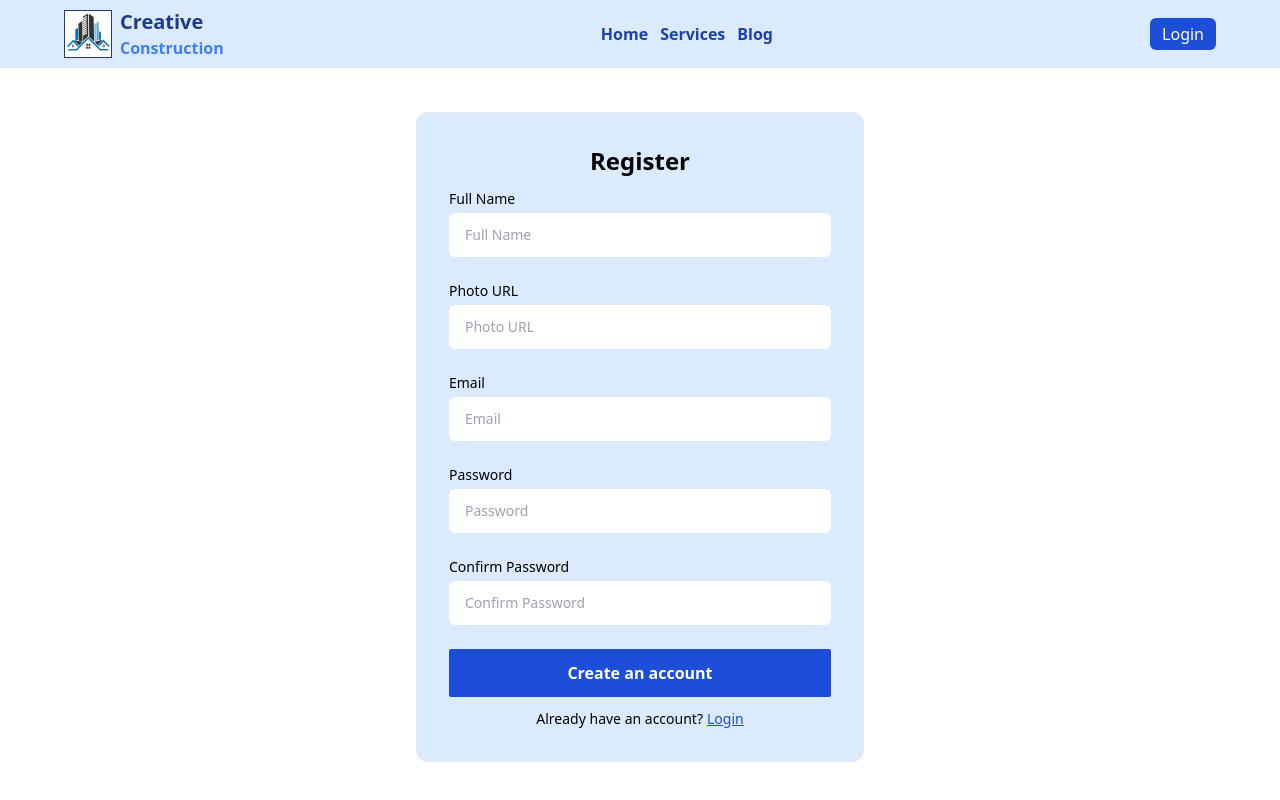
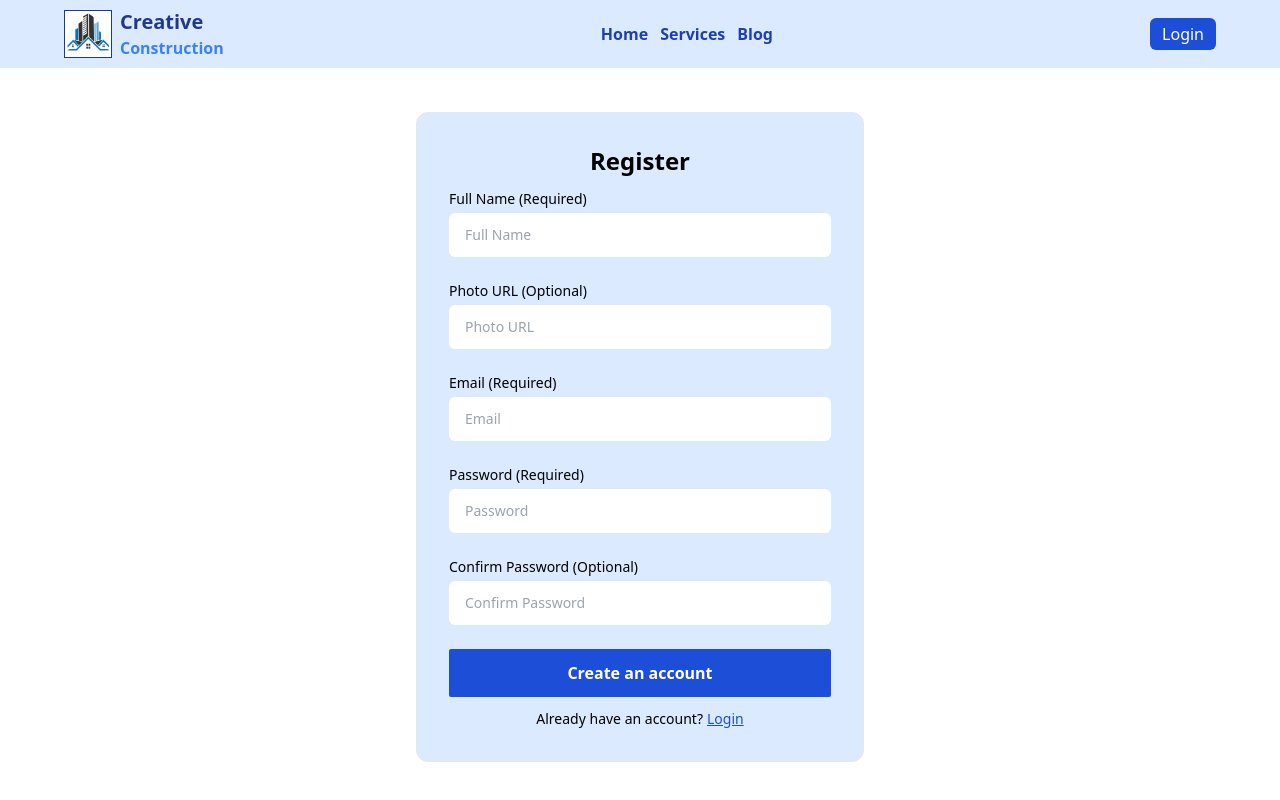
Before and after one commit to md-shamim-sarker/creative-construction-client, a React (Create React App) app: page /registration in a window 1280 px wide. Shown: the top 800 px of the page. Built offline with nearby package versions, Linux system fonts and the light colour scheme; no server answers.

Commit message:
registration form issue fix

```diff
--- a/src/pages/Registration.js
+++ b/src/pages/Registration.js
@@ -51,27 +51,27 @@ const Registration = () => {
                 <form onSubmit={onSubmitHandler} className="space-y-6 ng-untouched ng-pristine ng-valid" data-bitwarden-watching="1">
 
                     <div className="space-y-1 text-sm">
-                        <label htmlFor="fullName" className="block">Full Name</label>
-                        <input type="text" name="fullName" placeholder="Full Name" className="w-full px-4 py-3 rounded-md" />
+                        <label htmlFor="fullName" className="block">Full Name (Required)</label>
+                        <input type="text" name="fullName" placeholder="Full Name" className="w-full px-4 py-3 rounded-md" required />
                     </div>
 
                     <div className="space-y-1 text-sm">
-                        <label htmlFor="photoURL" className="block">Photo URL</label>
+                        <label htmlFor="photoURL" className="block">Photo URL (Optional)</label>
                         <input type="text" name="photoURL" placeholder="Photo URL" className="w-full px-4 py-3 rounded-md" />
                     </div>
 
                     <div className="space-y-1 text-sm">
-                        <label htmlFor="email" className="block">Email</label>
-                        <input type="email" name="email" placeholder="Email" className="w-full px-4 py-3 rounded-md" />
+                        <label htmlFor="email" className="block">Email (Required)</label>
+                        <input type="email" name="email" placeholder="Email" className="w-full px-4 py-3 rounded-md" required />
                     </div>
 
                     <div className="space-y-1 text-sm">
-                        <label htmlFor="password" className="block">Password</label>
-                        <input type="password" name="password" placeholder="Password" className="w-full px-4 py-3 rounded-md" />
+                        <label htmlFor="password" className="block">Password (Required)</label>
+                        <input type="password" name="password" placeholder="Password" className="w-full px-4 py-3 rounded-md" required />
                     </div>
 
                     <div className="space-y-1 text-sm">
-                        <label htmlFor="confirmPassword" className="block">Confirm Password</label>
+                        <label htmlFor="confirmPassword" className="block">Confirm Password (Optional)</label>
                         <input type="password" name="confirmPassword" placeholder="Confirm Password" className="w-full px-4 py-3 rounded-md" />
                     </div>
                     <div>{message}</div>
```
